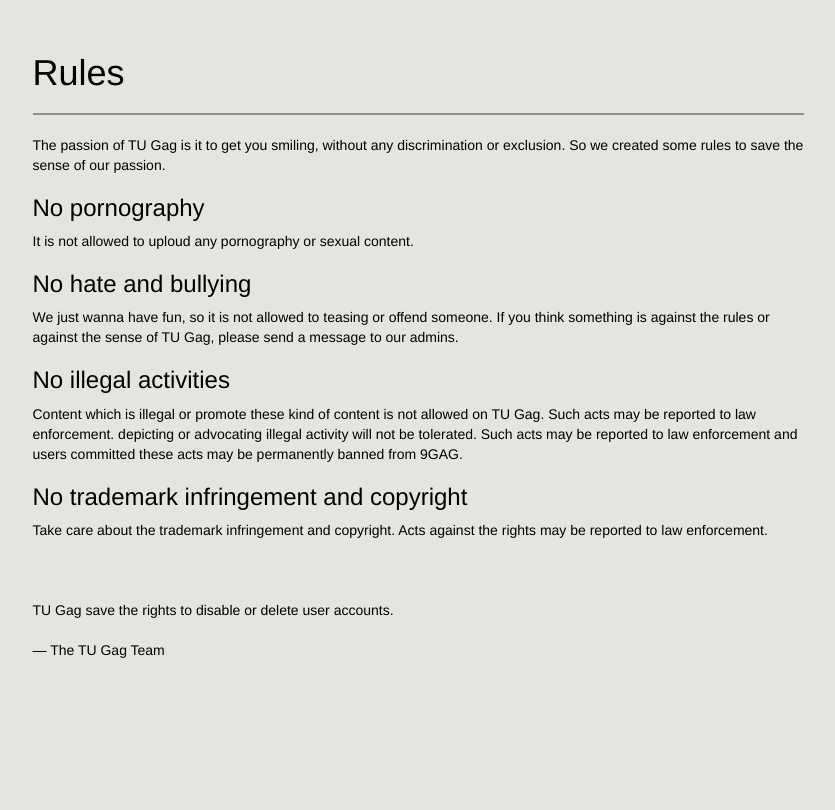
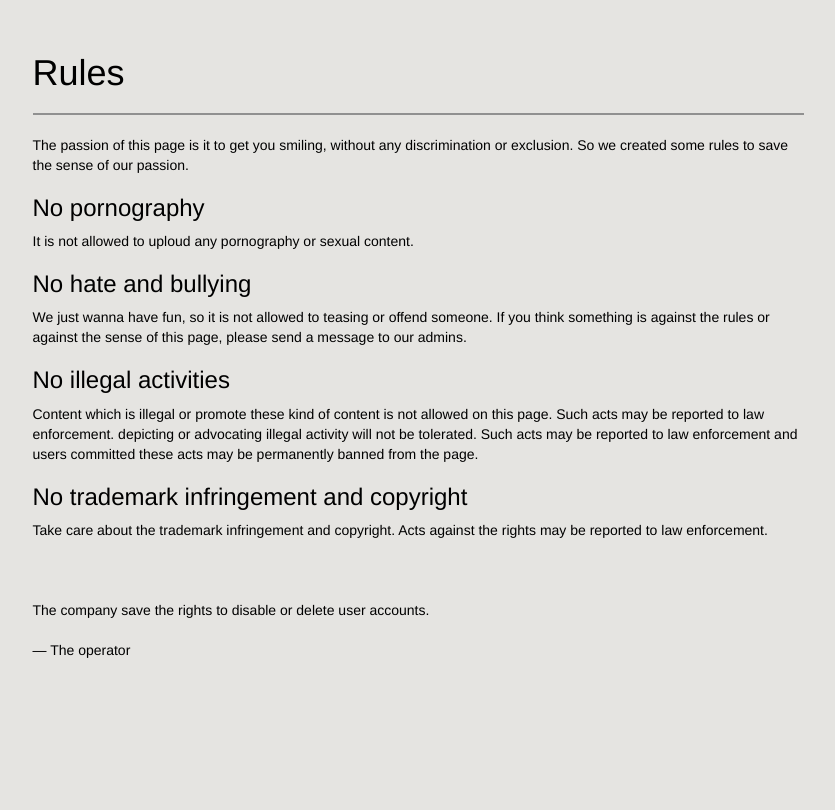
Before and after one commit to SNDjango/server, a Django app: page /rules in a window 1280 px wide. Shown: the part 57-867 px from the top of the page, without its empty margins (222-1057 px from the left). Run offline with Django 3.2, Linux system fonts and the light colour scheme; the visitor is signed in with stand-in values (Sample User, id 1); some libraries are stand-ins or nearby versions.

Commit message:
Update rules.html

```diff
--- a/snd/image_board/templates/rules.html
+++ b/snd/image_board/templates/rules.html
@@ -11,25 +11,25 @@
                         Rules
                     </h1>
                     <hr class="line"/>
-                    The passion of TU Gag is it to get you smiling, without any discrimination or exclusion. So we created some rules to save the sense of our passion. <br>
+                    The passion of this page is it to get you smiling, without any discrimination or exclusion. So we created some rules to save the sense of our passion. <br>
 
                     <h3>No pornography</h3>
                     It is not allowed to uploud any pornography or sexual content.
                     <h3>No hate and bullying </h3>
-                    We just wanna have fun, so it is not allowed to teasing or offend someone. If you think something is against the rules or against the sense of TU Gag, please send a message to our admins.
+                    We just wanna have fun, so it is not allowed to teasing or offend someone. If you think something is against the rules or against the sense of this page, please send a message to our admins.
                     <h3>No illegal activities</h3>
-                    Content which is illegal or promote these kind of content is not allowed on TU Gag. Such acts may be reported to law enforcement.
-                    depicting or advocating illegal activity will not be tolerated. Such acts may be reported to law enforcement and users committed these acts may be permanently banned from 9GAG.
+                    Content which is illegal or promote these kind of content is not allowed on this page. Such acts may be reported to law enforcement.
+                    depicting or advocating illegal activity will not be tolerated. Such acts may be reported to law enforcement and users committed these acts may be permanently banned from the page.
                     <h3>No trademark infringement and copyright</h3>
                     Take care about the trademark infringement and copyright. Acts against the rights may be reported to law enforcement.
                     <br>
                     <br>
                     <br>
                     <br>
-                    TU Gag save the rights to disable or delete user accounts.
+                    The company save the rights to disable or delete user accounts.
                     <br>
                     <br>
-                    — The TU Gag Team
+                    — The operator
                 </div>
             </div>
             {% include "content_items.html" %}
```
